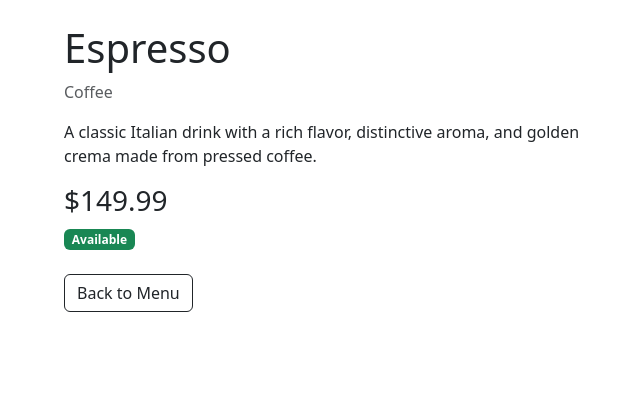
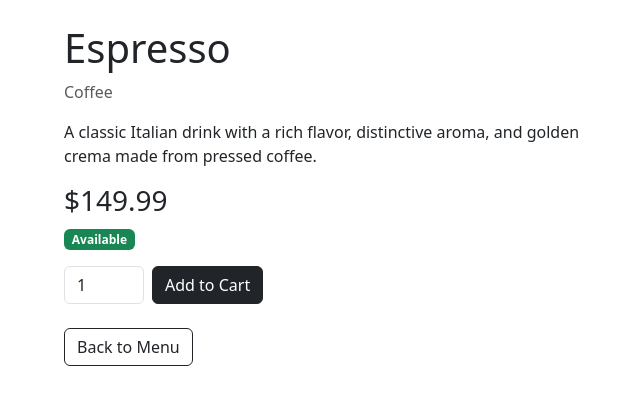
Before and after one commit to remisankhalili-sys/cafe-menu-django, a Django app: page /item/1/ in a window 1280 px wide. Shown: the part 56-461 px from the top of the page, without its empty margins (588-1228 px from the left). Run offline with Django 5.2, Linux system fonts and the light colour scheme; data comes from the database, SQL or seed files in the repository; data that the repository does not hold is empty.

Commit message:
Changes in menu_item_detail.html for add to cart .

```diff
--- a/menu/templates/menu/menu_item_detail.html
+++ b/menu/templates/menu/menu_item_detail.html
@@ -30,11 +30,20 @@
         <p class="text-muted">{{ item.category.name }}</p>
         <p>{{ item.description }}</p>
         <h3>${{ item.price }}</h3>
+
         {% if item.is_available %}
             <span class="badge bg-success">Available</span>
         {% else %}
             <span class="badge bg-secondary">Unavailable</span>
         {% endif %}
+
+        <form method="post" action="{% url 'cart_add' item.pk %}" class="mt-3 d-flex align-items-center gap-2">
+            {% csrf_token %}
+            <input type="number" name="quantity" value="1" min="1" max="99"
+                   class="form-control" style="width: 80px">
+            <button type="submit" class="btn btn-dark">Add to Cart</button>
+        </form>
+
         <div class="mt-4">
             <a href="{% url 'menu_home' %}" class="btn btn-outline-dark">
                 Back to Menu
```
